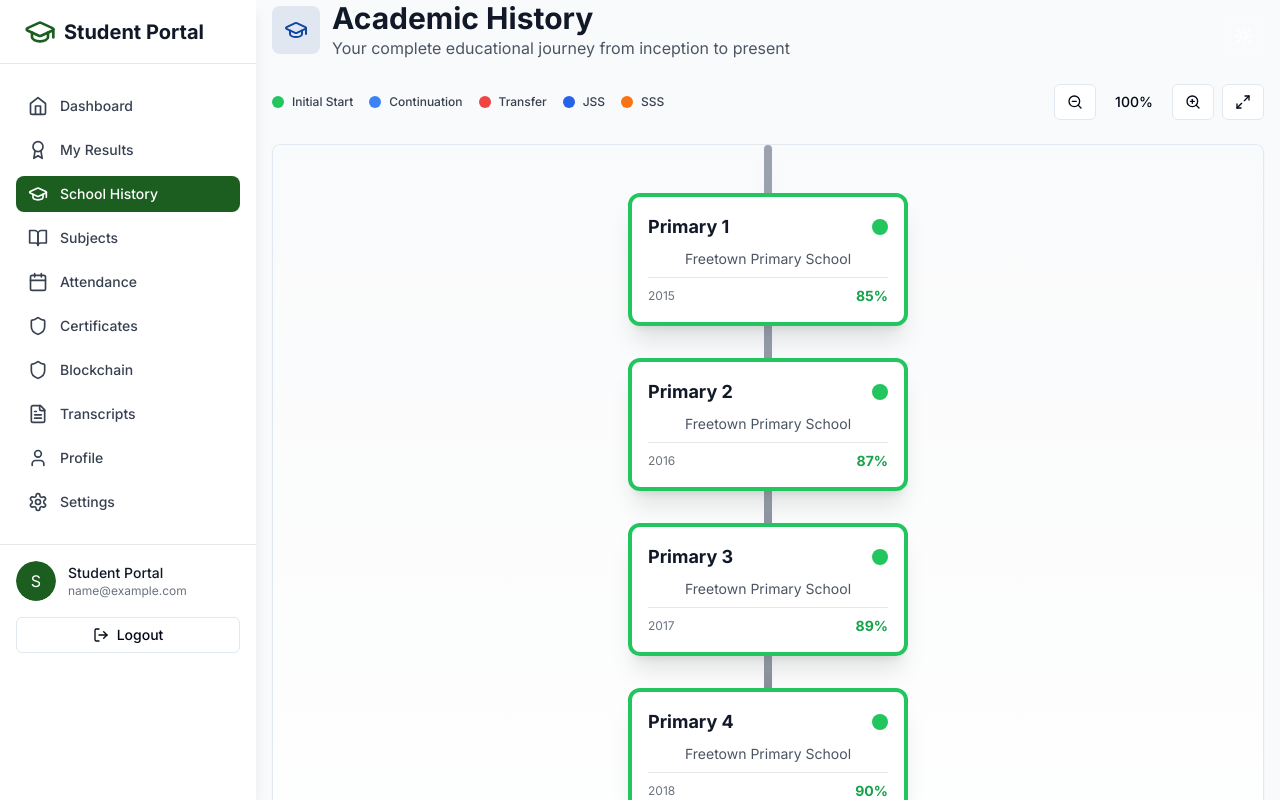
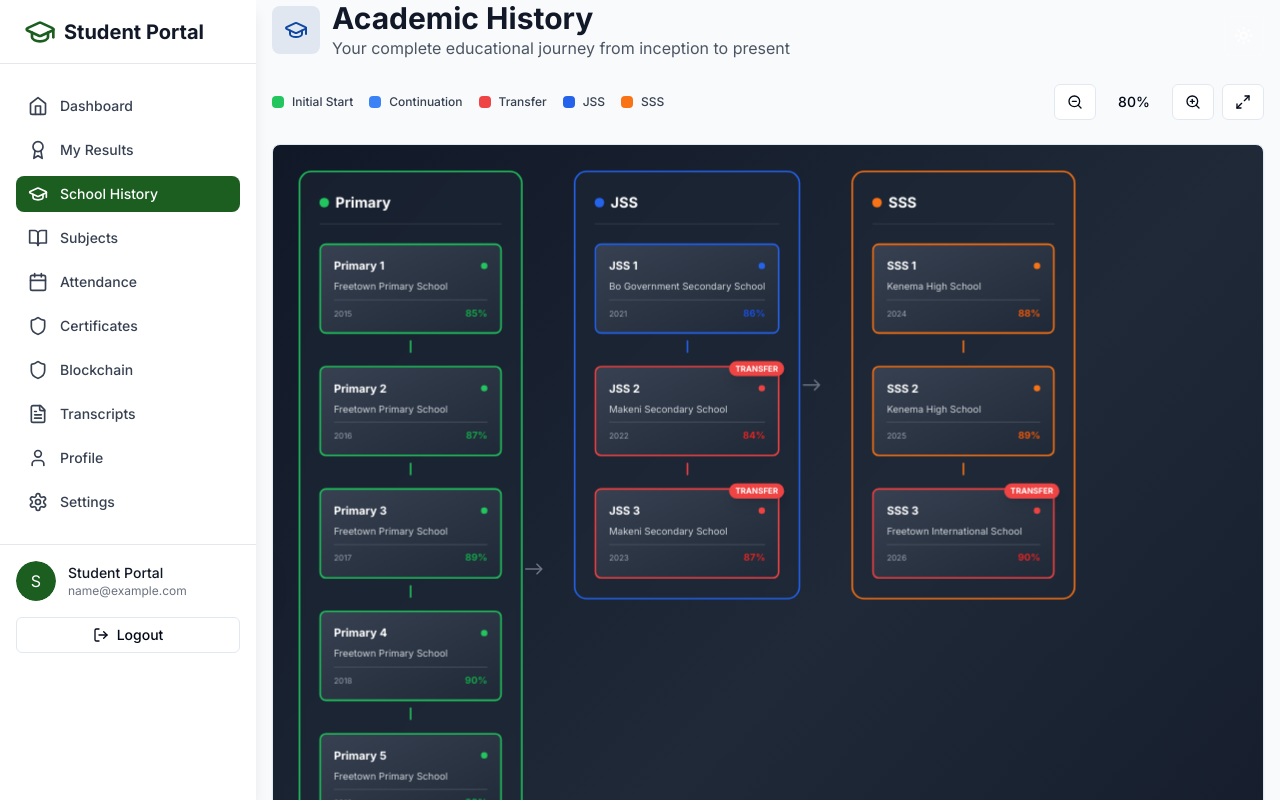
Before and after one commit to PeeapDev/sis, a Next.js app: page /student/history in a window 1280 px wide. Built offline with nearby package versions, Linux system fonts and the light colour scheme; sample sign-in values are in the browser's storage.

Commit message:
Transform timeline into horizontal flowchart with grouped levels, dark theme, and connecting arrows

```diff
--- a/components/student/academic-timeline.tsx
+++ b/components/student/academic-timeline.tsx
@@ -217,21 +217,32 @@ const mockAcademicHistory: AcademicStage[] = [
 
 export function AcademicTimeline() {
   const [selectedStage, setSelectedStage] = useState<AcademicStage | null>(null)
-  const [zoom, setZoom] = useState(1)
+  const [zoom, setZoom] = useState(0.8)
 
-  const handleZoomIn = () => setZoom(prev => Math.min(prev + 0.2, 2))
-  const handleZoomOut = () => setZoom(prev => Math.max(prev - 0.2, 0.5))
-  const handleResetZoom = () => setZoom(1)
+  const handleZoomIn = () => setZoom(prev => Math.min(prev + 0.1, 1.5))
+  const handleZoomOut = () => setZoom(prev => Math.max(prev - 0.1, 0.4))
+  const handleResetZoom = () => setZoom(0.8)
+
+  // Group stages by level for flowchart layout
+  const groupedStages = mockAcademicHistory.reduce((acc, stage) => {
+    if (!acc[stage.level]) {
+      acc[stage.level] = []
+    }
+    acc[stage.level].push(stage)
+    return acc
+  }, {} as Record<string, AcademicStage[]>)
+
+  const levels = Object.keys(groupedStages)
 
   return (
     <div className="space-y-6">
       {/* Controls Bar */}
-      <div className="flex items-center justify-between">
+      <div className="flex items-center justify-between flex-wrap gap-4">
         {/* Legend */}
         <div className="flex flex-wrap items-center gap-4">
           {Object.entries(stageColors).map(([key, value]) => (
             <div key={key} className="flex items-center gap-2">
-              <div className={`w-3 h-3 rounded-full ${value.bg}`}></div>
+              <div className={`w-3 h-3 rounded ${value.bg}`}></div>
               <span className="text-xs font-medium text-gray-700 dark:text-gray-300">{value.label}</span>
             </div>
           ))}
@@ -239,11 +250,11 @@ export function AcademicTimeline() {
 
         {/* Zoom Controls */}
         <div className="flex items-center gap-2">
-          <Button variant="outline" size="sm" onClick={handleZoomOut} disabled={zoom <= 0.5}>
+          <Button variant="outline" size="sm" onClick={handleZoomOut} disabled={zoom <= 0.4}>
             <ZoomOut className="h-4 w-4" />
           </Button>
           <span className="text-sm font-medium min-w-[60px] text-center">{Math.round(zoom * 100)}%</span>
-          <Button variant="outline" size="sm" onClick={handleZoomIn} disabled={zoom >= 2}>
+          <Button variant="outline" size="sm" onClick={handleZoomIn} disabled={zoom >= 1.5}>
             <ZoomIn className="h-4 w-4" />
           </Button>
           <Button variant="outline" size="sm" onClick={handleResetZoom}>
@@ -252,110 +263,144 @@ export function AcademicTimeline() {
         </div>
       </div>
 
-      {/* Timeline Tree Container */}
-      <Card className="overflow-hidden">
+      {/* Flowchart Container */}
+      <Card className="overflow-hidden bg-gradient-to-br from-gray-900 via-gray-800 to-gray-900 dark:from-gray-950 dark:via-gray-900 dark:to-gray-950">
         <CardContent className="p-0">
-          <div className="overflow-auto max-h-[800px] bg-gradient-to-b from-gray-50 to-white dark:from-gray-900 dark:to-gray-800">
+          <div className="overflow-auto">
             <div
-              className="relative py-12 px-8 min-h-[600px]"
+              className="relative p-8 min-h-[600px]"
               style={{
                 transform: `scale(${zoom})`,
-                transformOrigin: 'top center',
-                transition: 'transform 0.3s ease'
+                transformOrigin: 'top left',
+                transition: 'transform 0.3s ease',
+                minWidth: 'max-content'
               }}
             >
-              {/* Vertical Trunk Line */}
-              <div className="absolute left-1/2 top-0 bottom-0 w-2 bg-gradient-to-b from-gray-400 to-gray-600 dark:from-gray-600 dark:to-gray-400 transform -translate-x-1/2 rounded-full shadow-lg"></div>
+              {/* Flowchart Levels */}
+              <div className="flex gap-16 items-start">
+                {levels.map((level, levelIndex) => {
+                  const stages = groupedStages[level]
+                  const levelColor = stageColors[stages[0].type]
 
-              {/* Timeline Stages */}
-              <div className="relative space-y-8">
-                {mockAcademicHistory.map((stage, index) => {
+                  return (
+                    <div key={level} className="relative">
+                      {/* Level Container */}
+                      <div className={`${levelColor.border} border-2 rounded-2xl p-6 bg-gray-800/50 dark:bg-gray-900/50 backdrop-blur-sm min-w-[280px]`}>
+                        {/* Level Header */}
+                        <div className="mb-6 pb-3 border-b border-gray-700">
+                          <h3 className="text-lg font-bold text-white flex items-center gap-2">
+                            <div className={`w-3 h-3 rounded-full ${levelColor.bg}`}></div>
+                            {level}
+                          </h3>
+                        </div>
+
+                        {/* Stages in this level */}
+                        <div className="space-y-4">
+                          {stages.map((stage, stageIndex) => {
                             const color = stageColors[stage.type]
-                  const prevStage = index > 0 ? mockAcademicHistory[index - 1] : null
                             const isTransfer = stage.type === 'transfer'
-                  const isNewLevel = prevStage && stage.level !== prevStage.level
 
                             return (
                               <motion.div
                                 key={stage.id}
-                      initial={{ opacity: 0, scale: 0.8 }}
-                      animate={{ opacity: 1, scale: 1 }}
-                      transition={{ duration: 0.4, delay: index * 0.05 }}
-                      className="relative"
+                                initial={{ opacity: 0, x: -20 }}
+                                animate={{ opacity: 1, x: 0 }}
+                                transition={{ duration: 0.4, delay: (levelIndex * 0.2) + (stageIndex * 0.1) }}
                               >
-                      {/* Branch Line */}
-                      <div className="absolute left-1/2 top-1/2 transform -translate-y-1/2 -translate-x-1/2 z-0">
-                        <div className={`${color.bg} h-1 w-32 rounded-full shadow-md`}></div>
-                      </div>
-
-                      {/* Stage Card */}
-                      <div className="relative flex items-center justify-center">
                                 <motion.button
-                          whileHover={{ scale: 1.08, y: -4 }}
-                          whileTap={{ scale: 0.95 }}
+                                  whileHover={{ scale: 1.05, y: -2 }}
+                                  whileTap={{ scale: 0.98 }}
                                   onClick={() => setSelectedStage(stage)}
-                          className={`relative z-10 ${color.border} border-4 rounded-xl p-4 min-w-[280px] shadow-xl
-                            bg-white dark:bg-gray-800 hover:shadow-2xl transition-all duration-300 group`}
+                                  className={`relative w-full ${color.border} border-2 rounded-lg p-4
+                                    bg-gradient-to-br from-gray-700 to-gray-800 dark:from-gray-800 dark:to-gray-900
+                                    hover:shadow-xl transition-all duration-300 group text-left`}
                                 >
                                   {/* Transfer Badge */}
                                   {isTransfer && (
-                            <div className="absolute -top-3 -right-3 bg-red-500 text-white text-xs font-bold px-3 py-1 rounded-full shadow-lg">
+                                    <div className="absolute -top-2 -right-2 bg-red-500 text-white text-[10px] font-bold px-2 py-0.5 rounded-full shadow-lg z-10">
                                       TRANSFER
-                            </div>
-                          )}
-
-                          {/* New Level Badge */}
-                          {isNewLevel && !isTransfer && (
-                            <div className={`absolute -top-3 -right-3 ${color.bg} text-white text-xs font-bold px-3 py-1 rounded-full shadow-lg`}>
-                              NEW LEVEL
                                     </div>
                                   )}
 
                                   <div className="space-y-2">
                                     {/* Grade */}
                                     <div className="flex items-center justify-between">
-                              <h3 className="text-lg font-bold text-gray-900 dark:text-white">
+                                      <h4 className="font-bold text-white text-sm">
                                         {stage.grade}
-                              </h3>
-                              <div className={`w-4 h-4 rounded-full ${color.bg}`}></div>
+                                      </h4>
+                                      <div className={`w-2 h-2 rounded-full ${color.bg}`}></div>
                                     </div>
 
                                     {/* School Name */}
-                            <p className="text-sm text-gray-600 dark:text-gray-400 truncate">
+                                    <p className="text-xs text-gray-300 truncate">
                                       {stage.schoolName}
                                     </p>
 
                                     {/* Year and Score */}
-                            <div className="flex items-center justify-between pt-2 border-t border-gray-200 dark:border-gray-700">
-                              <span className="text-xs text-gray-500 dark:text-gray-400">
+                                    <div className="flex items-center justify-between pt-2 border-t border-gray-600">
+                                      <span className="text-[10px] text-gray-400">
                                         {stage.year}
                                       </span>
                                       {stage.averageScore && (
-                                <span className={`text-sm font-bold ${color.text}`}>
+                                        <span className={`text-xs font-bold ${color.text}`}>
                                           {stage.averageScore}%
                                         </span>
                                       )}
                                     </div>
                                   </div>
 
-                          {/* Hover Effect */}
-                          <div className={`absolute inset-0 ${color.bg} opacity-0 group-hover:opacity-10 rounded-xl transition-opacity duration-300`}></div>
+                                  {/* Hover Glow */}
+                                  <div className={`absolute inset-0 ${color.bg} opacity-0 group-hover:opacity-20 rounded-lg transition-opacity duration-300`}></div>
                                 </motion.button>
+
+                                {/* Connector to next stage in same level */}
+                                {stageIndex < stages.length - 1 && (
+                                  <div className="flex justify-center my-2">
+                                    <div className={`w-0.5 h-4 ${color.bg} rounded-full`}></div>
                                   </div>
-
-                      {/* Connecting Line to Next Stage */}
-                      {index < mockAcademicHistory.length - 1 && (
-                        <div className="absolute left-1/2 bottom-0 transform -translate-x-1/2 translate-y-full h-8 w-2 bg-gradient-to-b from-gray-400 to-transparent dark:from-gray-600 rounded-b-full"></div>
                                 )}
                               </motion.div>
                             )
                           })}
                         </div>
+                      </div>
 
-              {/* Tree Root */}
-              <div className="absolute left-1/2 bottom-0 transform -translate-x-1/2">
-                <div className="w-16 h-16 bg-gradient-to-br from-green-600 to-green-800 rounded-full shadow-2xl flex items-center justify-center">
-                  <span className="text-white font-bold text-xs">START</span>
+                      {/* Arrow to next level */}
+                      {levelIndex < levels.length - 1 && (
+                        <div className="absolute top-1/2 -right-8 transform -translate-y-1/2 z-20">
+                          <svg width="32" height="32" viewBox="0 0 32 32" className="text-gray-500">
+                            <path
+                              d="M4 16 L24 16 M24 16 L18 10 M24 16 L18 22"
+                              stroke="currentColor"
+                              strokeWidth="2"
+                              fill="none"
+                              strokeLinecap="round"
+                              strokeLinejoin="round"
+                            />
+                          </svg>
+                        </div>
+                      )}
+                    </div>
+                  )
+                })}
+              </div>
+
+              {/* Start Node */}
+              <div className="absolute -left-20 top-1/2 transform -translate-y-1/2">
+                <div className="w-16 h-16 bg-gradient-to-br from-green-500 to-green-700 rounded-full shadow-2xl flex items-center justify-center border-4 border-green-400">
+                  <span className="text-white font-bold text-[10px]">START</span>
+                </div>
+                <div className="absolute top-1/2 -right-4 transform -translate-y-1/2">
+                  <svg width="24" height="24" viewBox="0 0 24 24" className="text-green-500">
+                    <path
+                      d="M4 12 L18 12 M18 12 L13 7 M18 12 L13 17"
+                      stroke="currentColor"
+                      strokeWidth="2"
+                      fill="none"
+                      strokeLinecap="round"
+                      strokeLinejoin="round"
+                    />
+                  </svg>
                 </div>
               </div>
             </div>
```
Lines whose indentation alone changed are shown as unchanged.
